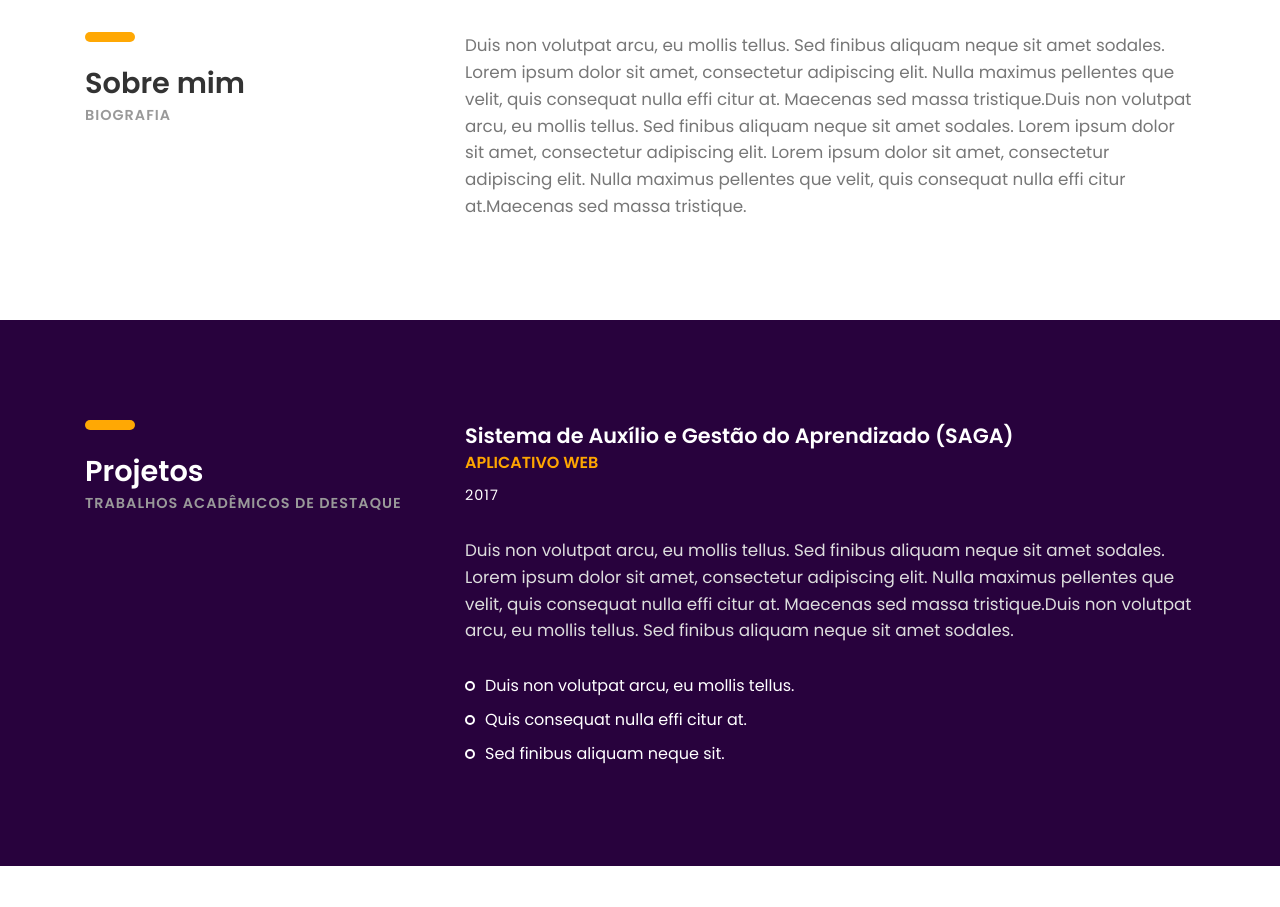
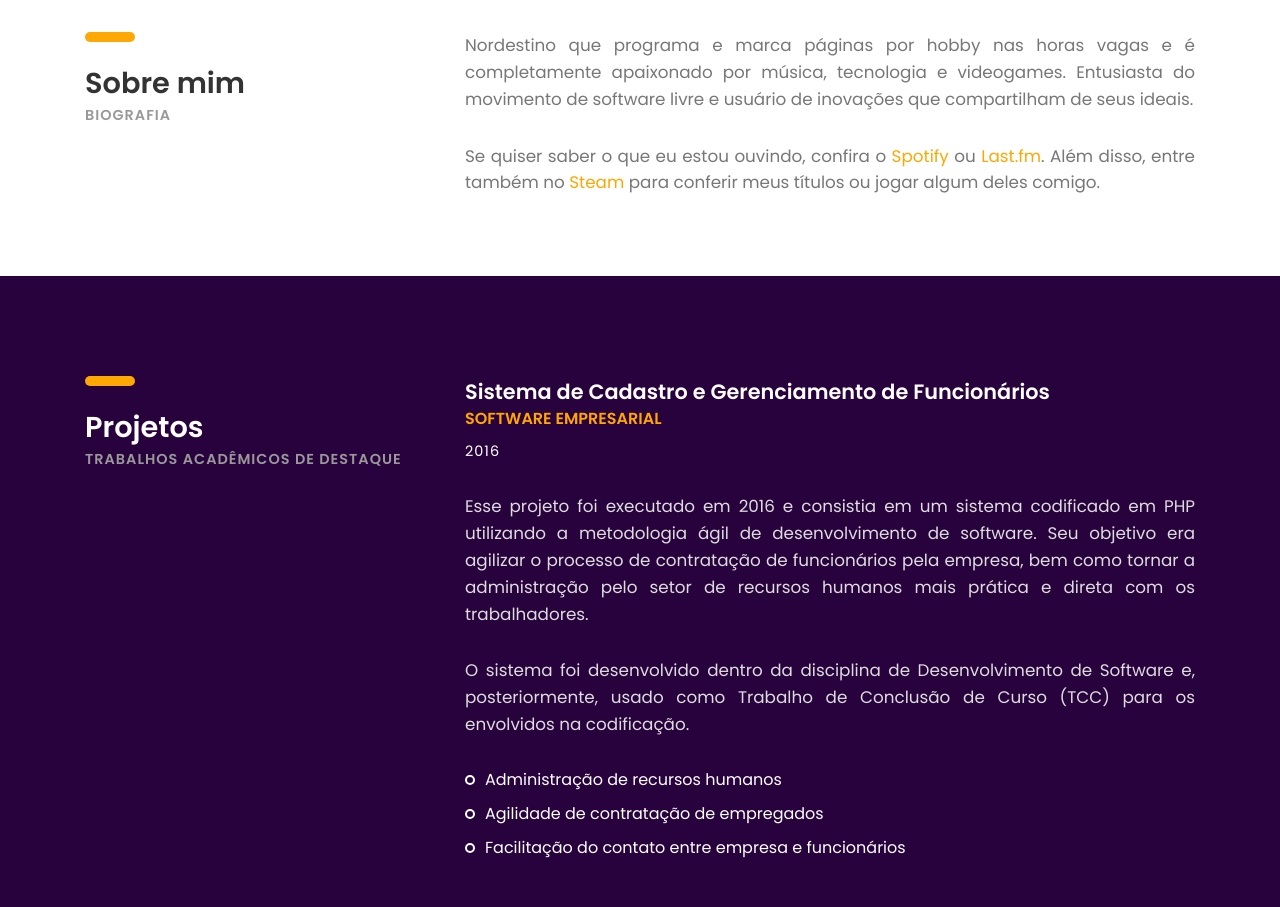
Before and after one commit to joalllucas/joalllucas.github.io, a plain HTML site: page index.html in a window 1280 px wide. Shown: the part 757-1664 px from the top of the page. Drawn offline with Linux system fonts and the light colour scheme; files whose address does not match are found by name.

Commit message:
descriptions and likedin

```diff
--- a/index.html
+++ b/index.html
@@ -57,14 +57,14 @@
                             <ul class="information margin-tb-30">
                                 <li>Técnico em Informática pelo IFRN e acadêmico de Medicina na UERN.</li>
                                 <li>Idealizador e desenvolvedor do SAGA.</li>
-                                <li>Membro da IFMSA Brazil UERN.</li>
+                                <li>Trainee da IFMSA Brazil UERN.</li>
                             </ul>
                             <ul class="social-icons">
                                 <li><a href="mailto:jpaivapaulino@outlook.com" title="E-mail"><i class="ion-android-mail"></i></a></li>
                                 <li><a href="https://facebook.com/joalllucas" title="Facebook" target="_blank"><i class="ion-social-facebook"></i></a></li>
                                 <li><a href="https://instagram.com/joalllucas" title="Instagram" target="_blank"><i class="ion-social-instagram"></i></a></li>
                                 <li><a href="http://lattes.cnpq.br/0734105841718449" title="Lattes" target="_blank"><i class="ion-android-list"></i></a></li>
-                                <li><a href="#" title="LinkedIn" target="_blank"><i class="ion-social-linkedin"></i></a></li>
+                                <li><a href="https://linkedin.com/in/joalllucas" title="LinkedIn" target="_blank"><i class="ion-social-linkedin"></i></a></li>
                             </ul>
                         </div>
                     </div>
@@ -81,7 +81,8 @@
                         </div>
                     </div>
                     <div class="col-sm-8">
-                        <p class="margin-b-50">Duis non volutpat arcu, eu mollis tellus. Sed finibus aliquam neque sit amet sodales. Lorem ipsum dolor sit amet, consectetur adipiscing elit. Nulla maximus pellentes que velit, quis consequat nulla effi citur at. Maecenas sed massa tristique.Duis non volutpat arcu, eu mollis tellus. Sed finibus aliquam neque sit amet sodales. Lorem ipsum dolor sit amet, consectetur adipiscing elit. Lorem ipsum dolor sit amet, consectetur adipiscing elit. Nulla maximus pellentes que velit, quis consequat nulla effi citur at.Maecenas sed massa tristique.</p>
+                        <p class="margin-b-30">Nordestino que programa e marca páginas por hobby nas horas vagas e é completamente apaixonado por música, tecnologia e videogames. Entusiasta do movimento de software livre e usuário de inovações que compartilham de seus ideais.</p>
+                        <p class="margin-b-30">Se quiser saber o que eu estou ouvindo, confira o <a class="font-yellow" href="https://open.spotify.com/user/joalllucas" target="_blank">Spotify</a> ou <a class="font-yellow" href="https://last.fm/user/joalllucas" target="_blank">Last.fm</a>. Além disso, entre também no <a class="font-yellow" href="https://steamcommunity.com/id/joalllucas" target="_blank">Steam</a> para conferir meus títulos ou jogar algum deles comigo.</p>
                     </div>
                 </div>
             </div>
@@ -97,14 +98,28 @@
                     </div>
                     <div class="col-sm-8">
                         <div class="experience margin-b-50">
+                            <h4><b>Sistema de Cadastro e Gerenciamento de Funcionários</b></h4>
+                            <h5 class="font-yellow"><b>SOFTWARE EMPRESARIAL</b></h5>
+                            <h6 class="margin-t-10">2016</h6>
+                            <p class="font-semi-white margin-tb-30">Esse projeto foi executado em 2016 e consistia em um sistema codificado em PHP utilizando a metodologia ágil de desenvolvimento de software. Seu objetivo era agilizar o processo de contratação de funcionários pela empresa, bem como tornar a administração pelo setor de recursos humanos mais prática e direta com os trabalhadores.</p>
+                            <p class="font-semi-white margin-tb-30">O sistema foi desenvolvido dentro da disciplina de Desenvolvimento de Software e, posteriormente, usado como Trabalho de Conclusão de Curso (TCC) para os envolvidos na codificação.</p>
+                            <ul class="list margin-b-30">
+                                <li>Administração de recursos humanos</li>
+                                <li>Agilidade de contratação de empregados</li>
+                                <li>Facilitação do contato entre empresa e funcionários</li>
+                            </ul>
+                        </div>
+                        <div class="experience margin-b-50">
                             <h4><b>Sistema de Auxílio e Gestão do Aprendizado (SAGA)</b></h4>
-                            <h5 class="font-yellow"><b>APLICATIVO WEB</b></h5>
+                            <h5 class="font-yellow"><b><a href="https://sagaedu.herokuapp.com" title="SAGA" target="_blank">APLICATIVO WEB <i class="ion-android-open"></i></a></b></h5>
                             <h6 class="margin-t-10">2017</h6>
-                            <p class="font-semi-white margin-tb-30">Duis non volutpat arcu, eu mollis tellus. Sed finibus aliquam neque sit amet sodales. Lorem ipsum dolor sit amet, consectetur adipiscing elit. Nulla maximus pellentes que velit, quis consequat nulla effi citur at. Maecenas sed massa tristique.Duis non volutpat arcu, eu mollis tellus. Sed finibus aliquam neque sit amet sodales. </p>
+                            <p class="font-semi-white margin-tb-30">O SAGA foi um projeto de pesquisa idealizado e desenvolvido individualmente por Joao Lucas que também foi aproveitado como trabalho de conclusão do Curso Técnico em Informática do IFRN, tendo sido codificado em Python.</p>
+                            <p class="font-semi-white margin-tb-30">O sistema foi idealizado com base na demanda acadêmica percebida nos estudantes do Campus Mossoró e buscava auxiliar na administração de horários de estudo. O programa, utilizando a API de desenvolvimento do Sistema Unificado de Administração Pública (SUAP), analisava as disciplinas nas quais os estudantes apresentavam situação mais crítica com base em suas notas. Assim, era criada uma prioridade de estudos para os alunos, focando nas matérias mais necessitadas.</p>
+                            <p class="font-semi-white margin-tb-30">É possível conferir, na íntegra, toda a justificativa e ferramentas usadas no desenvolvimento em seu <a class="font-yellow" href="static/documents/sagad.pdf" target="_blank">arquivo</a> de trabalho e em sua <a class="font-yellow" href="static/documents/sagaa.pdf" target="_blank">apresentação</a> de defesa para a banca de professores.</p>
                             <ul class="list margin-b-30">
-                                <li>Duis non volutpat arcu, eu mollis tellus.</li>
-                                <li>Quis consequat nulla effi citur at.</li>
-                                <li>Sed finibus aliquam neque sit.</li>
+                                <li>Administração escolar</li>
+                                <li>Otimização do tempo de estudo</li>
+                                <li>Horário de estudos personalizado</li>
                             </ul>
                         </div>
                     </div>
@@ -126,13 +141,13 @@
                                 <h4><b>CURSO TÉCNICO EM INFORMÁTICA</b></h4>
                                 <h5 class="font-yellow"><b>Instituto Federal de Educação, Ciência e Tecnologia do Rio Grande do Norte (IFRN)</b></h5>
                                 <h6 class="font-lite-black margin-t-10">2013 a 2016</h6>
-                                <p class="margin-tb-30">Duis non volutpat arcu, eu mollis tellus. Sed finibus aliquam neque sit amet sodales. Lorem ipsum dolor sit amet, consectetur adipiscing elit. Nulla maximus pellentes que velit, quis consequat nulla effi citur at. Maecenas sed massa tristique.Duis non volutpat arcu, eu mollis tellus. Sed finibus aliquam neque sit amet sodales. </p>
+                                <p class="margin-tb-30">O Curso de Informática do IFRN, embora possua uma metodologia ampla nos conceitos computacionais, abordando tanto manutenção, redes e sistemas operacionais, possui o foco principal no desenvolvimento de software. Sendo assim, o aluno formado por esse curso tem como principal habilidade o desenvolvimento de programas e páginas web, mas sem deixar de possuir conhecimentos sobre outras áreas.</p>
                             </div>
                             <div class="education margin-b-50">
                                 <h4><b>CURSO SUPERIOR EM MEDICINA</b></h4>
                                 <h5 class="font-yellow"><b>Universidade do Estado do Rio Grande do Norte (UERN)</b></h5>
                                 <h6 class="font-lite-black margin-t-10">2020 a 2025</h6>
-                                <p class="margin-tb-30">Duis non volutpat arcu, eu mollis tellus. Sed finibus aliquam neque sit amet sodales. Lorem ipsum dolor sit amet, consectetur adipiscing elit. Nulla maximus pellentes que velit, quis consequat nulla effi citur at. Maecenas sed massa tristique.Duis non volutpat arcu, eu mollis tellus. Sed finibus aliquam neque sit amet sodales. </p>
+                                <p class="margin-tb-30">O Curso de Medicina da UERN está sediado na cidade de Mossoró, no interior do Rio Grande do Norte. Com isso, ele é de grande importância para a promoção de saúde nessa região do estado, haja vista que está localizado na sua segunda maior cidade e tem as atividades focadas no Hospital Regional Tarcísio Maia (HRTM), que também contempla os municípios circunvizinhos.</p>
                             </div>
                         </div>
                     </div>
--- a/static/styles/style.css
+++ b/static/styles/style.css
@@ -44,7 +44,7 @@ h1,h2,h3,h4,h5,h6{ line-height: 1.5; font-weight: inherit; }
 
 h1,h2,h3{ font-family: 'Poppins', cursive; }
 
-p{ line-height: 1.6; font-size: 1.05em; font-weight: 400; color: #777; }
+p{   text-align: justify; text-justify: inter-word; line-height: 1.6; font-size: 1.05em; font-weight: 400; color: #777; }
 
 h1{ font-size: 4em; line-height: 1; }
 h2{ font-size: 2.2em; line-height: 1.1; }
@@ -109,7 +109,7 @@ b.max-bold{ font-weight: 700; }
 
 header{ position: absolute; top: 30px; left: 0; right: 0; z-index: 100; }
 
-header .heading-wrapper{ border-radius: 5px; padding: 30px 40px 20px; background: #FFFFFF; color: #333; }
+header .heading-wrapper{ border-radius: 0px; padding: 30px 40px 20px; background: #FFFFFF; color: #333; }
 
 header .info{ margin-bottom: 10px; }
 
```
Also changed, not shown: 2 other files.
